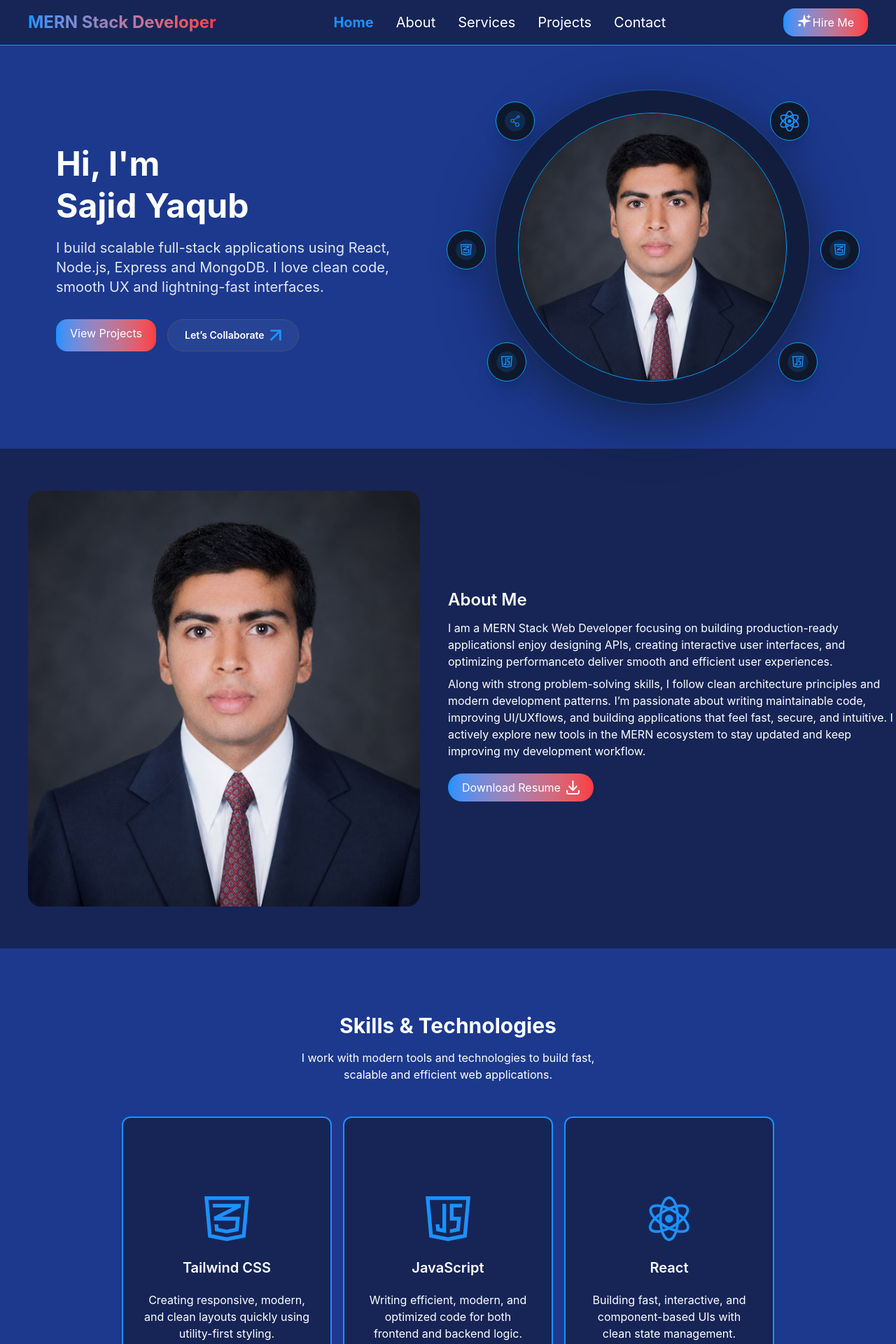
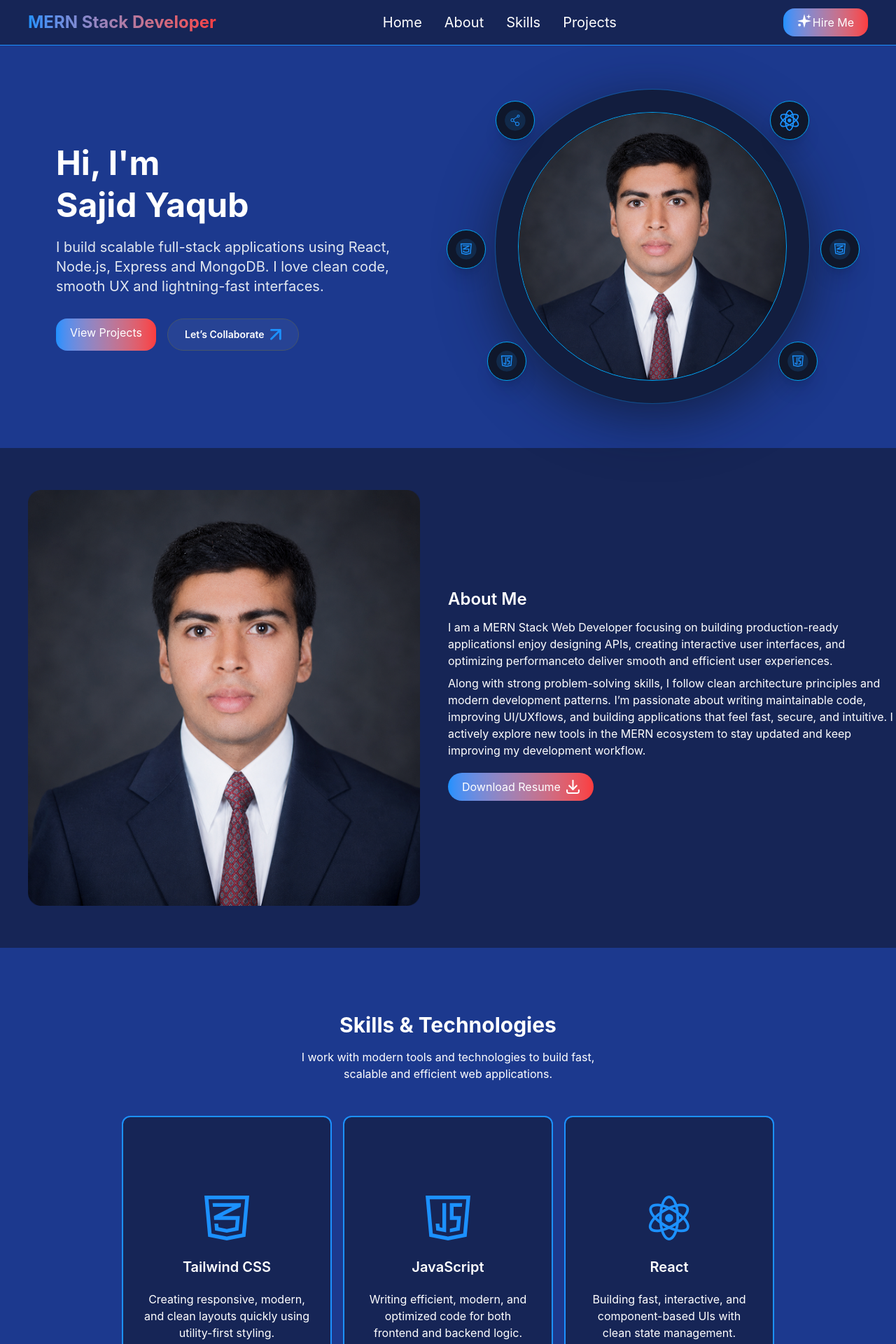
Before and after one commit to sajidmct21/portfolio, a React app: page / in a window 1280 px wide. Shown: the top 1920 px of the page at 70% size. Built offline with nearby package versions, Linux system fonts and the light colour scheme; the HTML template or start-up script is replaced by a standard one.

Commit message:
Add hash routing and fix the navbar at top

```diff
--- a/src/App.tsx
+++ b/src/App.tsx
@@ -1,21 +1,7 @@
-import About from './components/About'
-import Hero from './components/Hero'
-import Nav from './components/Nav'
-import Project from './components/Project'
-import Skills from './components/Skills'
+import Page from "./pages/page"
 
 function App() {
-
-  return (
-    <>
-      <Nav />
-      <About/>
-      <Hero />
-      <Skills/>
-      <Project/>
-
-    </>
-  )
+  return <Page />
 }
 
 export default App
--- a/src/components/About.tsx
+++ b/src/components/About.tsx
@@ -1,50 +1,23 @@
 function About() {
     return (
-        <section className="bg-blue-900 text-white py-16 px-6 sm:px-10 lg:px-20">
-            <div className="mx-auto max-w-6xl grid gap-12 lg:grid-cols-2 items-center">
-                <div className="space-y-8">
-                    {/* <span className="inline-block rounded-full border border-sky-500 px-4 py-1 text-sm text-sky-200">
-                        Full-stack Developer
-                    </span> */}
-                    <div className="space-y-4">
-                        <h1 className="text-4xl sm:text-5xl font-bold leading-tight">
-                            Hi, I&apos;m <br />
-                            Sajid Yaqub
-                        </h1>
-                        <p className="max-w-xl text-slate-200 text-lg sm:text-xl">
-                            I build scalable full-stack applications using React, Node.js, Express and MongoDB. I love clean code, smooth UX and lightning-fast interfaces.
-                        </p>
-                    </div>
-                    <div className="flex flex-col sm:flex-row gap-4">
-                        <button className='hover:cursor-pointer flex gap-0.5 px-5 py-2 bg-linear-to-r from-[#1C91FF] to-[#FB3B3E] border-[#1C91FF] rounded-2xl'>
-                            View Projects
-                        </button>
-                        <button className="inline-flex items-center justify-center gap-2 rounded-full border border-slate-600 bg-white/5 px-6 py-3 text-sm font-semibold text-white transition hover:bg-white/10">
-                            <span>Let’s Collaborate</span>
-                            <img src="/arrow.svg" alt="Arrow Icon" className="h-4 w-4" />
-                        </button>
-                    </div>
-                </div>
-
-                <div className="relative flex justify-center">
-                    <div className="relative rounded-full bg-slate-900/80 p-8 shadow-[0_20px_80px_rgba(15,23,42,0.7)]">
-                        <img
-                            src="/aboutpic.png"
-                            alt="About Pic"
-                            className="h-96 w-96 rounded-full object-cover border border-sky-500"
-                        />
-                        <div className="pointer-events-none absolute inset-0 rounded-full ring-1 ring-sky-500/30" />
-                    </div>
-
-                    <img src="/github.svg" alt="Github Icon" className="absolute left-11 top-4 h-14 w-14 rounded-full border border-sky-500 bg-slate-900 p-3 shadow-xl" />
-                     <img src="/aboutreact.svg" alt="Github Icon" className="absolute right-11 top-4 h-14 w-14 rounded-full border border-sky-500 bg-slate-900 p-3 shadow-xl" />
-                    <img src="/aboutjs.svg" alt="Github Icon" className="absolute left-8 bottom-8 h-14 w-14 rounded-full border border-sky-500 bg-slate-900 p-3 shadow-xl" />
-                    <img src="/aboutjs.svg" alt="Github Icon" className="absolute right-8 bottom-8 h-14 w-14 rounded-full border border-sky-500 bg-slate-900 p-3 shadow-xl" />
-                    <img src="/abouttaiwind.svg" alt="Github Icon" className="absolute left-0.5 top-50 h-14 w-14 rounded-full border border-sky-500 bg-slate-900 p-3 shadow-xl transform -translate-x-1/2" />
-                    <img src="/abouttaiwind.svg" alt="Github Icon" className="absolute -right-14 top-50 h-14 w-14 rounded-full border border-sky-500 bg-slate-900 p-3 shadow-xl transform -translate-x-1/2" />
-                </div>
-            </div>
-        </section>
+        <section id="about" className="bg-blue-950 flex ">
+      <div className="w-1/2">
+        <img className="py-15 px-10" src="/hero.png" alt="Hero Image" />
+      </div>
+      <div className="w-1/2 my-50 text-white">
+        <h2 className="text-2xl font-semibold">About Me</h2>
+        <p className="mt-3">
+          I am a MERN Stack Web Developer focusing on building production-ready applicationsI enjoy designing APIs, creating interactive user interfaces, and optimizing performanceto deliver smooth and efficient user experiences.
+        </p>
+        <p className="mt-2">
+          Along with strong problem-solving skills, I follow clean architecture principles and modern development patterns. I’m passionate about writing maintainable code, improving UI/UXflows, and building applications that feel fast, secure, and intuitive. I actively explore new tools in the MERN ecosystem to stay updated and keep improving my development workflow.
+        </p>
+        <button className="flex mt-5 items-center px-5 py-2 gap-2 bg-linear-to-r from-[#1C91FF] to-[#FB3B3E] border-[#1C91FF] rounded-4xl hover:cursor-pointer">
+          <span>Download Resume</span>
+          <img src="/download.svg" alt="download image" />
+        </button>
+      </div>
+    </section>
     )
 }
 
--- a/src/components/Hero.tsx
+++ /dev/null
@@ -1,24 +0,0 @@
-function Hero() {
-  return (
-    <div className="bg-blue-950 flex ">
-      <div className="w-1/2">
-        <img className="py-15 px-10"  src="/hero.png" alt="Hero Image" />
-      </div>
-      <div className="w-1/2 my-50 text-white">
-        <h2 className="text-2xl font-semibold">About Me</h2>
-        <p className="mt-3">
-          I am a MERN Stack Web Developer focusing on building production-ready applicationsI enjoy designing APIs, creating interactive user interfaces, and optimizing performanceto deliver smooth and efficient user experiences.
-        </p>
-        <p className="mt-2">
-          Along with strong problem-solving skills, I follow clean architecture principles and modern development patterns. I’m passionate about writing maintainable code, improving UI/UXflows, and building applications that feel fast, secure, and intuitive. I actively explore new tools in the MERN ecosystem to stay updated and keep improving my development workflow.
-        </p>
-        <button className="flex mt-5 items-center px-5 py-2 gap-2 bg-linear-to-r from-[#1C91FF] to-[#FB3B3E] border-[#1C91FF] rounded-4xl hover:cursor-pointer">
-          <span>Download Resume</span>
-          <img src="/download.svg" alt="download image" />
-        </button>
-      </div>
-    </div>
-  )
-}
-
-export default Hero
--- /dev/null
+++ b/src/components/Home.tsx
@@ -0,0 +1,51 @@
+function Home() {
+  return (
+    <section id="home" className="bg-blue-900 text-white py-16 px-6 sm:px-10 lg:px-20">
+      <div className="mx-auto max-w-6xl grid gap-12 lg:grid-cols-2 items-center">
+        <div className="space-y-8">
+          {/* <span className="inline-block rounded-full border border-sky-500 px-4 py-1 text-sm text-sky-200">
+                        Full-stack Developer
+                    </span> */}
+          <div className="space-y-4">
+            <h1 className="text-4xl sm:text-5xl font-bold leading-tight">
+              Hi, I&apos;m <br />
+              Sajid Yaqub
+            </h1>
+            <p className="max-w-xl text-slate-200 text-lg sm:text-xl">
+              I build scalable full-stack applications using React, Node.js, Express and MongoDB. I love clean code, smooth UX and lightning-fast interfaces.
+            </p>
+          </div>
+          <div className="flex flex-col sm:flex-row gap-4">
+            <button className='hover:cursor-pointer flex gap-0.5 px-5 py-2 bg-linear-to-r from-[#1C91FF] to-[#FB3B3E] border-[#1C91FF] rounded-2xl'>
+              View Projects
+            </button>
+            <button className="inline-flex items-center justify-center gap-2 rounded-full border border-slate-600 bg-white/5 px-6 py-3 text-sm font-semibold text-white transition hover:bg-white/10">
+              <span>Let’s Collaborate</span>
+              <img src="/arrow.svg" alt="Arrow Icon" className="h-4 w-4" />
+            </button>
+          </div>
+        </div>
+
+        <div className="relative flex justify-center">
+          <div className="relative rounded-full bg-slate-900/80 p-8 shadow-[0_20px_80px_rgba(15,23,42,0.7)]">
+            <img
+              src="/aboutpic.png"
+              alt="About Pic"
+              className="h-96 w-96 rounded-full object-cover border border-sky-500"
+            />
+            <div className="pointer-events-none absolute inset-0 rounded-full ring-1 ring-sky-500/30" />
+          </div>
+
+          <img src="/github.svg" alt="Github Icon" className="absolute left-11 top-4 h-14 w-14 rounded-full border border-sky-500 bg-slate-900 p-3 shadow-xl" />
+          <img src="/aboutreact.svg" alt="Github Icon" className="absolute right-11 top-4 h-14 w-14 rounded-full border border-sky-500 bg-slate-900 p-3 shadow-xl" />
+          <img src="/aboutjs.svg" alt="Github Icon" className="absolute left-8 bottom-8 h-14 w-14 rounded-full border border-sky-500 bg-slate-900 p-3 shadow-xl" />
+          <img src="/aboutjs.svg" alt="Github Icon" className="absolute right-8 bottom-8 h-14 w-14 rounded-full border border-sky-500 bg-slate-900 p-3 shadow-xl" />
+          <img src="/abouttaiwind.svg" alt="Github Icon" className="absolute left-0.5 top-50 h-14 w-14 rounded-full border border-sky-500 bg-slate-900 p-3 shadow-xl transform -translate-x-1/2" />
+          <img src="/abouttaiwind.svg" alt="Github Icon" className="absolute -right-14 top-50 h-14 w-14 rounded-full border border-sky-500 bg-slate-900 p-3 shadow-xl transform -translate-x-1/2" />
+        </div>
+      </div>
+    </section>
+  )
+}
+
+export default Home
--- a/src/components/Nav.tsx
+++ b/src/components/Nav.tsx
@@ -1,21 +1,14 @@
-import { NavLink } from 'react-router-dom'
-
 function Nav() {
-    const linkClass = ({ isActive }: { isActive: boolean }) =>
-        isActive
-            ? "font-bold text-[#1C91FF]"
-            : "text-white";
     return (
-        <div className='bg-blue-950 text-white flex items-center justify-between px-10 py-3 border-b border-b-[#1C91FF]'>
+        <div className='fixed top-0 left-0 right-0 z-50 bg-blue-950 text-white flex items-center justify-between px-10 py-3 border-b border-b-[#1C91FF]'>
             <div>
                 <h2 className='inline-block bg-linear-to-r from-[#1C91FF] to-[#FB3B3E] bg-clip-text text-transparent text-2xl font-bold'>MERN Stack Developer</h2>
             </div>
             <div className='flex gap-8 text-xl'>
-                <NavLink to="/" className={linkClass}>Home</NavLink>
-                <NavLink to="/about" className={linkClass}>About</NavLink>
-                <NavLink to="/services" className={linkClass}>Services</NavLink>
-                <NavLink to="/projects" className={linkClass}>Projects</NavLink>
-                <NavLink to="/Contact" className={linkClass}>Contact</NavLink>
+                <a href="#home" className='text-white hover:text-[#1C91FF]'>Home</a>
+                <a href="#about" className='text-white hover:text-[#1C91FF]'>About</a>
+                <a href="#skills" className='text-white hover:text-[#1C91FF]'>Skills</a>
+                <a href="#projects" className='text-white hover:text-[#1C91FF]'>Projects</a>
             </div>
             <div>
                 <button className='hover:cursor-pointer flex gap-0.5 px-5 py-2 bg-linear-to-r from-[#1C91FF] to-[#FB3B3E] border-[#1C91FF] rounded-2xl'>
--- a/src/components/SingleProject.tsx
+++ b/src/components/SingleProject.tsx
@@ -7,9 +7,9 @@ function SingleProject({ imgUrl, title, description, techStack, githubUrl, liveU
       <h2 className="text-xl font-semibold mt-4 text-left pl-4">{title}</h2>
       <p className="text-gray-300 mt-4 text-left pl-4">{description}</p>
       <div className="flex gap-2 ml-4 mt-4">
-        {techStack.map((tech)=>{
-          return(
-            <button className="border border-blue-900 px-2 py-1 rounded-xl">{tech}</button>
+        {techStack.map((tech) => {
+          return (
+            <button className="border text-[#1C91FF] px-2 py-1 rounded-xl">{tech}</button>
           )
         })}
       </div>
--- a/src/components/SkillCard.tsx
+++ b/src/components/SkillCard.tsx
@@ -1,11 +1,11 @@
 
-function SkillCard({imageurl,title,description}:{imageurl:string,title:string,description:string}) {
+function SkillCard({ imageurl, title, description }: { imageurl: string, title: string, description: string }) {
   return (
-    <div className="w-1/4 rounded-xl pt-12 bg-blue-950 text-white flex flex-col justify-center items-center border-2 border-[#1C91FF]">
-        <img src={imageurl} alt="" className="w-32 h-32 pt-16" />
-        <h2 className="mt-6 text-xl font-semibold">{title}</h2>
-        <p className="px-6 text-center pb-16 mt-5">{description}</p>
-    </div>
+    <section id="skills" className="w-1/4 rounded-xl pt-12 bg-blue-950 text-white flex flex-col justify-center items-center border-2 border-[#1C91FF]">
+      <img src={imageurl} alt="" className="w-32 h-32 pt-16" />
+      <h2 className="mt-6 text-xl font-semibold">{title}</h2>
+      <p className="px-6 text-center pb-16 mt-5">{description}</p>
+    </section>
   )
 }
 
--- a/src/components/Skills.tsx
+++ b/src/components/Skills.tsx
@@ -5,19 +5,24 @@ import { skillData } from "../data/skillCard"
 
 function Skills() {
     return (
-    <div className="bg-blue-900 text-white pb-12">
+        <section id="skills" className="bg-blue-900 text-white pb-12">
             <div className="flex flex-col justify-center items-center">
                 <h1 className="text-3xl font-bold pt-23">Skills & Technologies</h1>
                 <p className="mx-auto w-[33%] text-center pt-4">I work with modern tools and technologies to build fast, scalable and efficient web applications.</p>
             </div>
             <div className="flex flex-wrap mx-10 gap-x-4 gap-y-9 justify-center pt-12">
                 {
-                skillData.map((item)=>(
-                    <SkillCard imageurl={item.imageurl} title={item.skillTitle} description={item.skillDescription}/>
+                    skillData.map((item, index) => (
+                        <SkillCard
+                            key={index}
+                            imageurl={item.imageurl}
+                            title={item.skillTitle}
+                            description={item.skillDescription}
+                        />
                     ))
                 }
             </div>
-    </div>
+        </section>
     )
 }
 
--- a/src/index.css
+++ b/src/index.css
@@ -1 +1,4 @@
 @import "tailwindcss";
+html {
+  scroll-behavior: smooth;
+}
--- a/src/main.tsx
+++ b/src/main.tsx
@@ -2,12 +2,12 @@ import { StrictMode } from 'react'
 import { createRoot } from 'react-dom/client'
 import './index.css'
 import App from './App.tsx'
-import { BrowserRouter } from 'react-router-dom'
+import { HashRouter } from 'react-router-dom'
 
 createRoot(document.getElementById('root')!).render(
   <StrictMode>
-    <BrowserRouter>
+    <HashRouter>
       <App />
-    </BrowserRouter>
+    </HashRouter>
   </StrictMode>,
 )
--- /dev/null
+++ b/src/pages/Page.tsx
@@ -0,0 +1,19 @@
+import Nav from '../components/Nav'
+import About from '../components/About'
+import Skills from '../components/Skills'
+import Project from '../components/Project'
+import Home from '../components/Home'
+
+function Page() {
+    return (
+        <div className='pt-16'>
+            <Nav />
+            <Home />
+            <About />
+            <Skills />
+            <Project />
+        </div>
+    )
+}
+
+export default Page
```
Also changed, not shown: src/components/Project.tsx (+9 -9 lines). Lines whose indentation alone changed are shown as unchanged.
